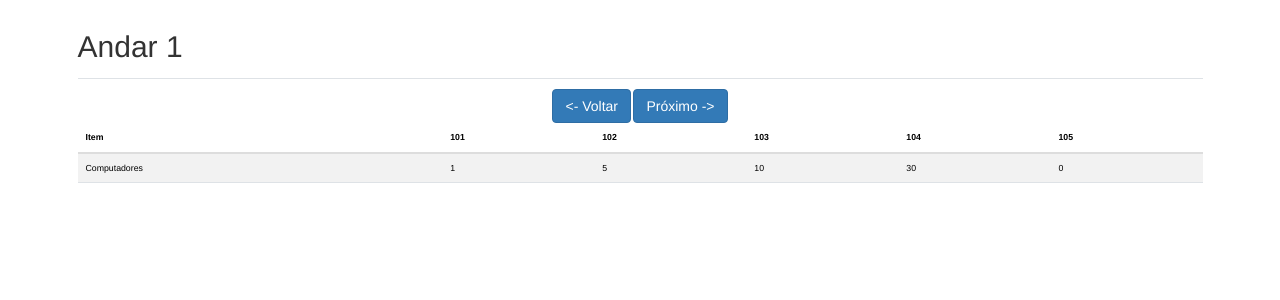
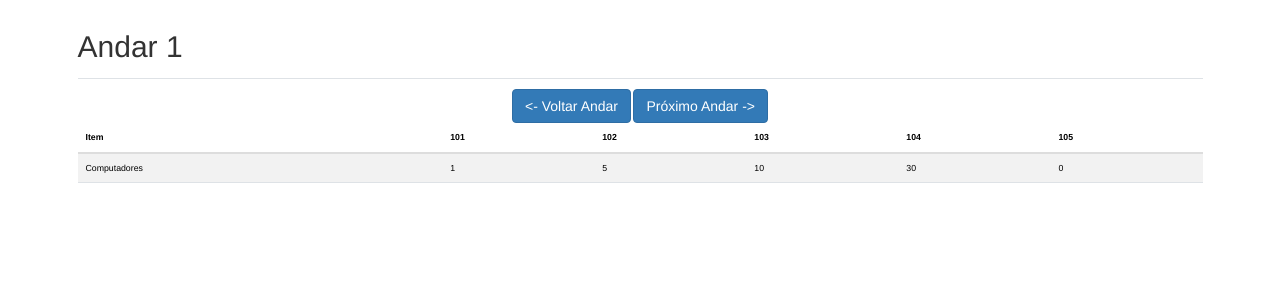
Before and after one commit to mariano07/Reservas_SENAC_1.0, a PHP site: page /reservar_sala.php in a window 1280 px wide. Shown: the top 300 px of the page. Run offline with PHP 8.4, Linux system fonts and the light colour scheme.

Commit message:
mudança nos textos dos botões

```diff
--- a/reservar_sala.php
+++ b/reservar_sala.php
@@ -23,8 +23,8 @@
 						<h1 class="h2" id="andar">Andar 1</h1>
 					</div>
 					<center>
-						<button type="button" class="btn btn-primary" onclick="voltaAndar()"><- Voltar</button>
-						<button type="button" class="btn btn-primary" onclick="ProximoAndar()">Próximo -></button>
+						<button type="button" class="btn btn-primary" onclick="voltaAndar()"><- Voltar Andar</button>
+						<button type="button" class="btn btn-primary" onclick="ProximoAndar()">Próximo Andar -></button>
 					</center>
 					<input type="hidden" id="controle" <?php echo "value = $controle"?>>
 					<div class="table-responsive">
```
